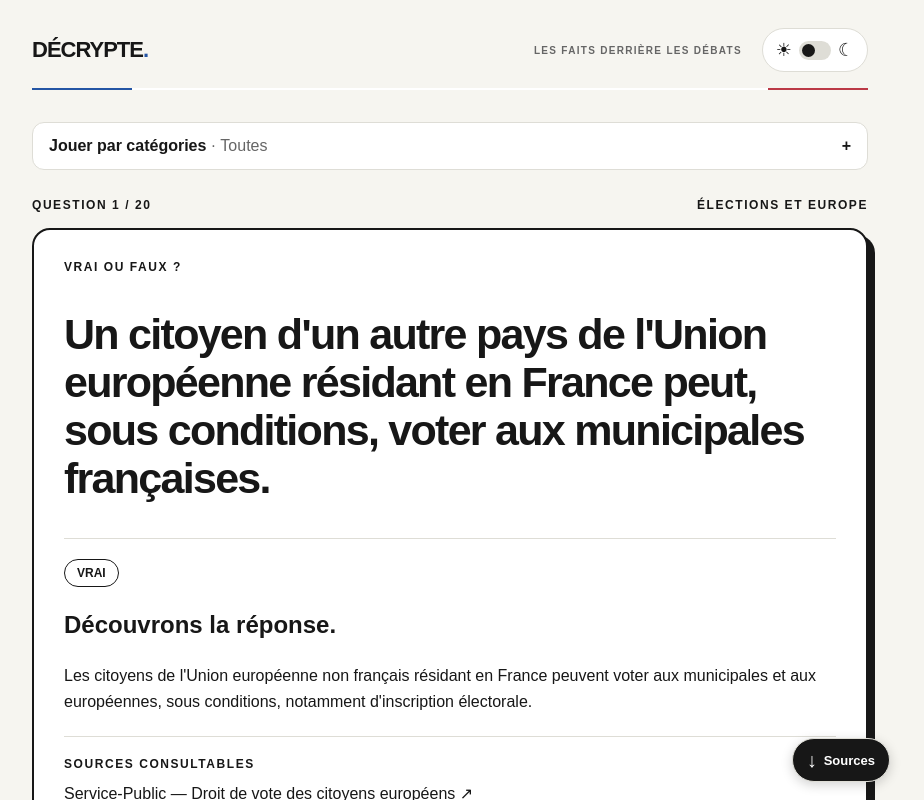
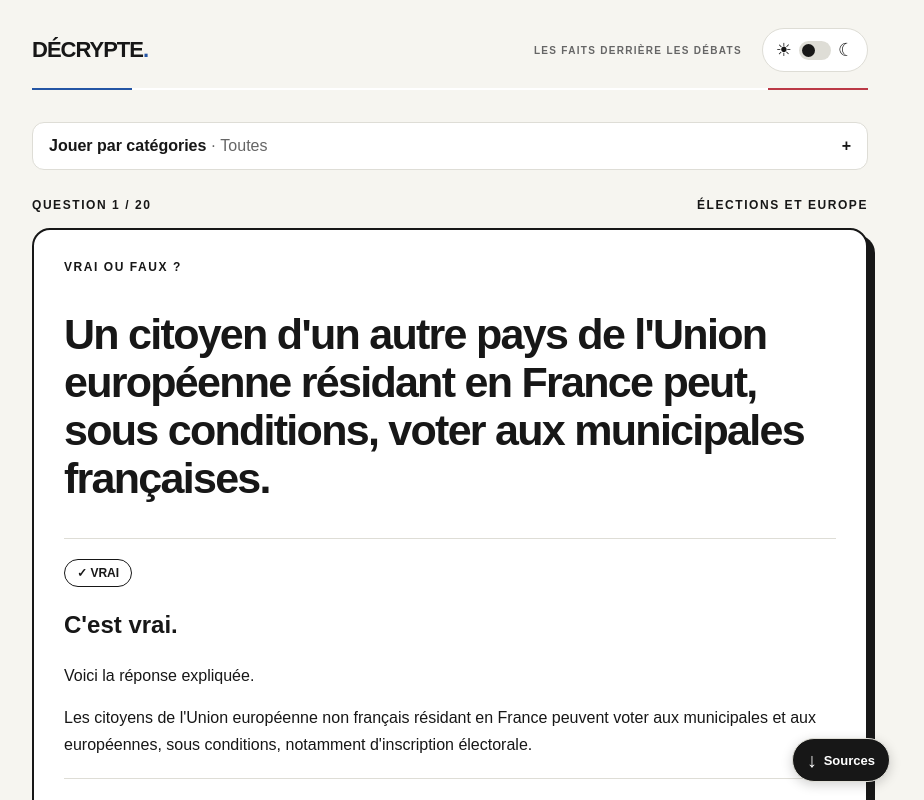
Before and after one commit to axeligato/Decrypte, a Next.js app: page / in a window 1280 px wide. Both pictures are taken after a click on the button "Je ne sais pas". Shown: the top 800 px of the page, without its empty margins (190-1114 px from the left). Built offline with nearby package versions, Linux system fonts and the light colour scheme.

Commit message:
style: color-code true/false verdict badge and heading

```diff
--- a/app/page.tsx
+++ b/app/page.tsx
@@ -167,7 +167,7 @@ export default function Home() {
       <div className="swipe-stage"><span className="swipe-cue swipe-cue-false" aria-hidden="true">FAUX ←</span><span className="swipe-cue swipe-cue-true" aria-hidden="true">→ VRAI</span><article className={`card swipe-card${swipeExit ? ' swipe-exiting' : ''}`} style={{ transform: `translateX(${swipeX}px) rotate(${swipeX / 28}deg)` }} onTouchStart={onSwipeStart} onTouchMove={onSwipeMove} onTouchEnd={onSwipeEnd} onTouchCancel={() => { swipeStart.current = null; setSwipeX(0); }}>
         <div className="eyebrow">VRAI OU FAUX ?</div><h2>{plainLanguage && card.simpleClaim ? card.simpleClaim : card.claim}</h2>{card.simpleClaim && <button type="button" className="plain-language-toggle" aria-pressed={plainLanguage} onClick={() => setPlainLanguage(value => !value)}>{plainLanguage ? "Voir la formulation précise" : "Dire plus simplement"}</button>}
         {answer === null ? <><p className="muted helper">Glisse à gauche pour Faux, à droite pour Vrai, ou utilise les boutons.</p><div className="actions answer-buttons"><button className="secondary" onClick={() => choose('false')}>← Faux</button><button onClick={() => choose('true')}>Vrai →</button></div><button className="unknown" onClick={() => choose('unknown')}>Je ne sais pas</button></> :
-        <div className="answer" aria-live="polite"><span className="pill">{card.answer ? 'VRAI' : 'FAUX'}</span><h3>{answer === 'unknown' ? 'Découvrons la réponse.' : (answer === 'true') === card.answer ? 'Bien vu !' : 'Voici ce que disent les faits.'}</h3><p>{card.explanation}</p><div className="sources"><div className="eyebrow">SOURCES CONSULTABLES</div>{card.sources.map(source=><p key={source.url}><a href={source.url} target="_blank" rel="noopener noreferrer">{source.label} ↗</a></p>)}<p className="muted">Dernière validation : {card.verifiedAt}</p></div><div className="actions reveal-next"><button onClick={next}>{index+1>=sessionCards.length?'Voir ma note sur 20 →':'Question suivante →'}</button></div></div>}
+        <div className={`answer ${card.answer ? 'verdict-true' : 'verdict-false'}`} aria-live="polite"><span className="pill verdict-pill"><span aria-hidden="true">{card.answer ? '✓' : '✕'}</span> {card.answer ? 'VRAI' : 'FAUX'}</span><h3 className="verdict-heading">{card.answer ? "C'est vrai." : "C'est faux."}</h3><p className="answer-feedback">{answer === 'unknown' ? 'Voici la réponse expliquée.' : (answer === 'true') === card.answer ? 'Bien vu !' : 'Voici ce que disent les faits.'}</p><p>{card.explanation}</p><div className="sources"><div className="eyebrow">SOURCES CONSULTABLES</div>{card.sources.map(source=><p key={source.url}><a href={source.url} target="_blank" rel="noopener noreferrer">{source.label} ↗</a></p>)}<p className="muted">Dernière validation : {card.verifiedAt}</p></div><div className="actions reveal-next"><button onClick={next}>{index+1>=sessionCards.length?'Voir ma note sur 20 →':'Question suivante →'}</button></div></div>}
       </article></div>
       <p className="keyboard-tip">Clavier : ← Faux · → Vrai · J Je ne sais pas · Entrée Suivant</p>
     </section> : null}
```
